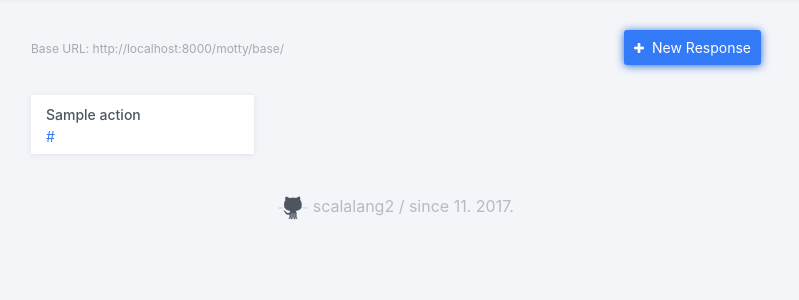
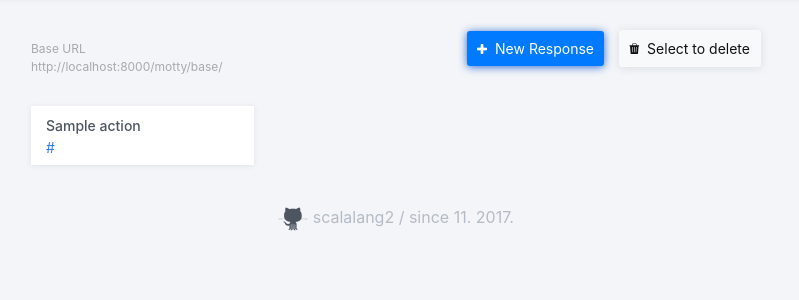
Before and after one commit to cailhuiris/motty, a Django app: page /app/ in a window 1280 px wide. Shown: the part 60-360 px from the top of the page, without its empty margins (244-1043 px from the left). Run offline with Django 3.2, Linux system fonts and the light colour scheme; tables that the repository leaves empty hold one stand-in row (values such as "Sample post"); style sheets or scripts are compiled from the project's sources; some libraries are stand-ins or nearby versions; some web fonts are replaced.

Commit message:
Now, user can delete actions.

```diff
--- a/app/static/js/motty.js
+++ b/app/static/js/motty.js
@@ -14,18 +14,46 @@ app.factory('Action', ['$resource', function($resource) {
         get: {method:'GET'},
         create: {method:'POST'},
         update: {method:'POST', action:'edit'},
-        delete: {method:'GET', action:'delete'}
+        delete: {method:'GET', action:'delete'},
+        deleteAll: {method: 'POST', params: {actionId: 'delete', action: 'all'}}
     });
 }])
 
 // controllers
-app.controller('Tools.ctrl', function($scope, ngDialog) {
+app.controller('Tools.ctrl', function($scope, $rootScope, ngDialog, Action) {
     $scope.openCreateForm = function(){
         ngDialog.open({
             template: '/static/templates/create-action-dialog.html',
             controller: 'ActionCreate.ctrl'
         });
     };
+
+    $scope.prepareToDelete = function(){
+        $rootScope.is_deleting = true;
+    };
+
+    $scope.delete = function(){
+        _ids = $rootScope.actions.filter(function(action){
+            return action.isToDelete == true;
+        }).map(function(action){
+            return action.id;
+        });
+
+        Action.deleteAll({ids:_ids}, function(res){
+            $rootScope.actions = $rootScope.actions.filter(function(action){
+                return _ids.indexOf(action.id) == -1;
+            });
+            $rootScope.is_deleting = false;
+        });
+    }
+
+    $scope.cancel = function(){
+        $rootScope.is_deleting = false;
+        $rootScope.actions = $rootScope.actions.map(function(action){
+            action.isToDelete = false;
+            return action;
+        })
+    }
 });
 
 app.controller('ActionCreate.ctrl', function($scope, $rootScope, Action){
--- a/app/static/styles/main.scss
+++ b/app/static/styles/main.scss
@@ -40,14 +40,33 @@ header {
 #body {
     .tools {
         margin-top: 30px;
+        .btn {
+            display: inline-block;
+            padding: 7px 10px;
+            border-radius: 3px;
+            font-size:14px;
+            margin-left: 10px;
+
+            i {
+                margin-right: 4px;
+            }
+            &.btn-light {
+                box-shadow: 0 1px 8px #D9DDE2;
+            }
+            &.btn-danger {
+                box-shadow: 0 1px 8px #dc3545;
+            }
+        }
+
         #new-button {
             display: inline-block;
-            background: $main-color;
+            // background: $main-color;
             padding: 7px 10px;
             box-shadow: 0 1px 8px #2D6BD7;
             border-radius: 3px;
             color: white;
             font-size:14px;
+            border:none;
 
             img {
                 position:relative;
--- a/app/templates/app/index.html
+++ b/app/templates/app/index.html
@@ -31,13 +31,25 @@
             <div class="row">
                 <div class="col-md-8 offset-md-2">
                     <div class="tools row" ng-controller="Tools.ctrl">
-                        <div id="total-responses" class="col-md-6">
-                            Base URL: http://localhost:8000/motty/base/
+                        <div id="total-responses" class="col-md-4">
+                            Base URL<br />http://localhost:8000/motty/base/
                         </div>
-                        <div class="col-md-6 text-right">
-                            <a href="#" id="new-button" ng-click="openCreateForm()">
+                        <div class="col-md-8 text-right">
+                            <a href="" id="new-button" class="btn btn-primary" ng-click="openCreateForm()">
                                 <img src="{% static '/images/add.png' %} " title="new response" />
                                 New Response
+                            </a>
+                            <a href="" class="btn btn-light" ng-if="!is_deleting" ng-click="prepareToDelete()">
+                                <i class="ion ion-trash-a"></i>
+                                Select to delete
+                            </a>
+                            <a href="" id="delete-actions" class="btn btn-danger" ng-if="is_deleting" ng-click="delete()">
+                                <i class="ion ion-trash-a"></i>
+                                Delete!
+                            </a>
+                            <a href="" class="btn btn-light" ng-if="is_deleting" ng-click="cancel()">
+                                <i class="ion ion-ios-close-outline"></i>
+                                Cancel
                             </a>
                         </div>
                     </div>
@@ -50,6 +62,7 @@
                             You can add a new response by clicking button at right corner.
                         </div>
                         <div class="col-md-4" ng-repeat="action in actions">
+                            <input type="checkbox" ng-if="is_deleting" ng-model="action.isToDelete">
                             <a href="#" class="response-item">
                                 <div class="response-header">
                                     <h4 ng-bind="action.name"></h4>
--- a/app/urls.py
+++ b/app/urls.py
@@ -8,6 +8,7 @@ urlpatterns = [
     url(r'^app/api/action/([0-9]{1,})$', views.get_action, name = "get_action"),
     url(r'^app/api/action/([0-9]{1,})/edit$', views.edit_action, name = "edit_action"),
     url(r'^app/api/action/([0-9]{1,})/delete$', views.delete_action, name = "delete_action"),
+    url(r'^app/api/action/delete/all$', views.delete_all, name = "delete_all"),
     url(r'^motty/base/(.+)', views.return_fake_request, name = "return_fake_request"),
     url(r'', views.main, name = "main"),
 ]
--- a/app/views.py
+++ b/app/views.py
@@ -5,6 +5,7 @@ from django.http import HttpResponse, JsonResponse
 from django.views.decorators.csrf import csrf_exempt
 
 from django.forms.models import model_to_dict
+from django.db import connection
 from django.core import serializers
 from django.core.exceptions import ObjectDoesNotExist
 
@@ -69,6 +70,17 @@ def delete_action(request, id):
     except ObjectDoesNotExist:
         return HttpResponse('There is no data to delete.')
 
+@csrf_exempt
+@api_view(['POST'])
+def delete_all(request):
+    res = json.loads(request.body.decode('utf-8'))
+    ids = res['ids']
+    with connection.cursor() as cursor:
+        cursor.execute('DELETE FROM app_action WHERE id in ' + "(" + ",".join(map(str, ids)) + ")")
+
+    return HttpResponse("your requests are successfully conducted.")
+
+
 @api_view(['GET'])
 def get_action(request, id):
     action = Action.objects.get(pk=id)
```
